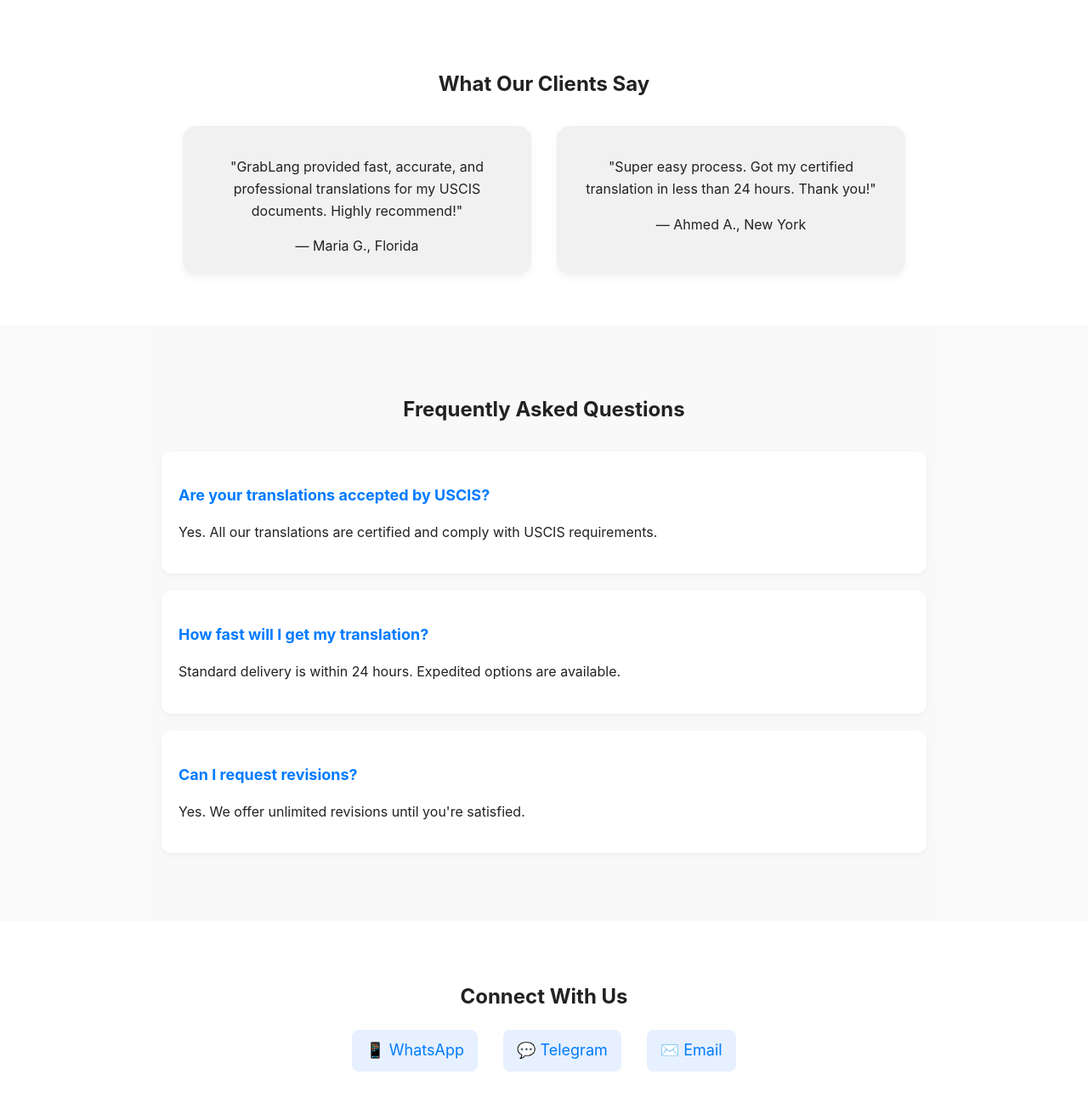
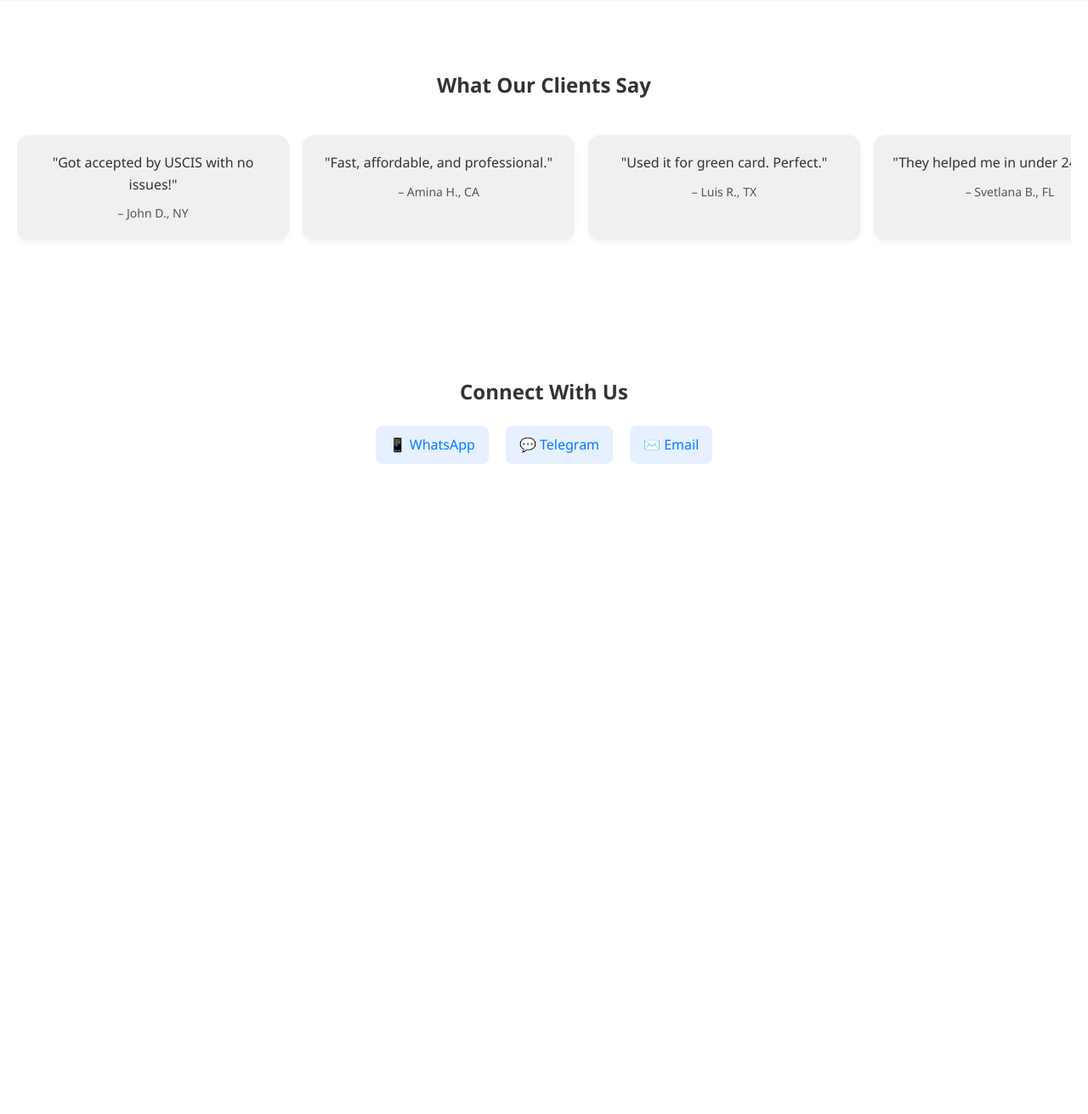
Before and after one commit to mussaiyev/GrabLang, a Flask app: page / in a window 1280 px wide. Shown: the part 2623-3934 px from the top of the page at 85% size. After the commit the page ends 3169 px from the top, so only its background shows below. Run offline with Flask 3, Linux system fonts and the light colour scheme.

Commit message:
some messee 3

```diff
--- a/static/main.css
+++ b/static/main.css
@@ -462,119 +462,68 @@ body {
 }
 
 
-/* === Enhancements === */
 
-@import url('https://fonts.googleapis.com/css2?family=Inter:wght@400;600;700&display=swap');
-
-body {
-  font-family: 'Inter', sans-serif;
-  background-color: #fafafa;
-  color: #222;
+/* === Custom Enhancements === */
+.trust-badges {
+  margin-top: 20px;
+  display: flex;
+  align-items: center;
+  gap: 16px;
+  flex-wrap: wrap;
 }
-
-.cta-button {
-  background-color: #007BFF;
-  color: white;
-  box-shadow: 0 4px 14px rgba(0, 123, 255, 0.25);
+.trust-badges img {
+  height: 40px;
 }
-
-.cta-button:hover {
-  background-color: #0056b3;
-  box-shadow: 0 6px 20px rgba(0, 123, 255, 0.4);
-  transform: scale(1.02);
+.trust-badges span {
+  font-size: 14px;
+  color: #444;
 }
-
-.hero-text h1 {
-  font-size: 36px;
-  font-weight: 700;
-}
-
-.logo::before {
-  content: "🌐 ";
-  font-size: 22px;
-  vertical-align: middle;
-}
-
-
-/* === More Enhancements === */
-
-/* ✅ Testimonials Section */
 .testimonials {
   padding: 60px 20px;
   background-color: #fff;
   text-align: center;
 }
-
-.testimonial-boxes {
+.testimonial-slider {
   display: flex;
-  flex-wrap: wrap;
-  justify-content: center;
-  gap: 30px;
-  margin-top: 30px;
+  overflow-x: auto;
+  gap: 16px;
+  scroll-snap-type: x mandatory;
+  padding: 20px 0;
 }
-
 .testimonial {
-  max-width: 360px;
-  background: #f1f1f1;
-  padding: 20px 25px;
-  border-radius: 16px;
-  box-shadow: 0 4px 10px rgba(0,0,0,0.05);
-  font-size: 16px;
-  line-height: 1.6;
-}
-
-/* ✅ FAQ Section */
-.faq {
-  padding: 60px 20px;
-  background: #f9f9f9;
-  max-width: 900px;
-  margin: auto;
-}
-
-.faq h2 {
-  text-align: center;
-  margin-bottom: 30px;
-}
-
-.faq-item {
-  margin-bottom: 20px;
+  min-width: 280px;
+  background: #f0f0f0;
   padding: 20px;
-  background: white;
-  border-radius: 12px;
+  border-radius: 14px;
+  scroll-snap-align: start;
   box-shadow: 0 2px 6px rgba(0,0,0,0.05);
 }
-
-.faq-item h3 {
-  margin-bottom: 10px;
-  font-size: 18px;
-  color: #007BFF;
+.testimonial span {
+  display: block;
+  margin-top: 10px;
+  color: #555;
+  font-size: 14px;
 }
-
-/* ✅ Social Media Section */
-.social-media {
-  padding: 50px 20px;
+.social-contact {
+  padding: 60px 20px;
+  text-align: center;
   background: #fff;
-  text-align: center;
 }
-
 .social-icons {
   display: flex;
   justify-content: center;
-  gap: 30px;
+  gap: 20px;
+  flex-wrap: wrap;
   margin-top: 20px;
-  flex-wrap: wrap;
 }
-
 .social-icons a {
-  font-size: 18px;
-  color: #007BFF;
-  text-decoration: none;
   background: #e6f0ff;
   padding: 10px 16px;
   border-radius: 8px;
-  transition: background 0.3s;
+  text-decoration: none;
+  font-weight: 500;
+  color: #007BFF;
 }
-
 .social-icons a:hover {
   background: #d0e3ff;
 }
--- a/templates/main.html
+++ b/templates/main.html
@@ -65,10 +65,10 @@
       <h1>Online translation services <span class="highlight">you can count on</span></h1>
       <p>Get certified translations starting at just $24.95 per page. Delivered in 24 hours. Simple. Fast. Reliable.</p>
       <a href="{{ url_for('index') }}" class="cta-button">Start Your Order</a>
-<div style="margin-top: 20px; display: flex; gap: 20px; flex-wrap: wrap; align-items: center;">
-  <img src="https://upload.wikimedia.org/wikipedia/commons/thumb/3/36/USCIS_Logo.svg/2560px-USCIS_Logo.svg.png" alt="USCIS Approved" style="height:40px;">
-  <img src="https://upload.wikimedia.org/wikipedia/en/thumb/1/1d/American_Translators_Association_logo.svg/1280px-American_Translators_Association_logo.svg.png" alt="ATA Member" style="height:40px;">
-  <span style="font-size:14px;color:#555;">SSL Secured | 100% Acceptance Guarantee</span>
+<div class="trust-badges">
+  <img src="https://cdn-icons-png.flaticon.com/512/535/535137.png" alt="USCIS Approved">
+  <img src="https://cdn-icons-png.flaticon.com/512/535/535234.png" alt="ATA Certified">
+  <span>Certified • Secure • 100% Acceptance Guarantee</span>
 </div>
 
     </div>
@@ -100,10 +100,10 @@
 
       <div class="card-buttons">
         <a href="{{ url_for('index') }}" class="cta-button">Start Your Order</a>
-<div style="margin-top: 20px; display: flex; gap: 20px; flex-wrap: wrap; align-items: center;">
-  <img src="https://upload.wikimedia.org/wikipedia/commons/thumb/3/36/USCIS_Logo.svg/2560px-USCIS_Logo.svg.png" alt="USCIS Approved" style="height:40px;">
-  <img src="https://upload.wikimedia.org/wikipedia/en/thumb/1/1d/American_Translators_Association_logo.svg/1280px-American_Translators_Association_logo.svg.png" alt="ATA Member" style="height:40px;">
-  <span style="font-size:14px;color:#555;">SSL Secured | 100% Acceptance Guarantee</span>
+<div class="trust-badges">
+  <img src="https://cdn-icons-png.flaticon.com/512/535/535137.png" alt="USCIS Approved">
+  <img src="https://cdn-icons-png.flaticon.com/512/535/535234.png" alt="ATA Certified">
+  <span>Certified • Secure • 100% Acceptance Guarantee</span>
 </div>
 
       </div>
@@ -173,42 +173,25 @@
   </script>
 
 
-<!-- ✅ Testimonials Section -->
+<!-- ✅ Testimonials -->
 <section class="testimonials">
   <h2>What Our Clients Say</h2>
-  <div class="testimonial-boxes">
-    <div class="testimonial">
-      <p>"GrabLang provided fast, accurate, and professional translations for my USCIS documents. Highly recommend!"</p>
-      <span>— Maria G., Florida</span>
-    </div>
-    <div class="testimonial">
-      <p>"Super easy process. Got my certified translation in less than 24 hours. Thank you!"</p>
-      <span>— Ahmed A., New York</span>
-    </div>
+  <div class="testimonial-slider">
+    <div class="testimonial">"Got accepted by USCIS with no issues!" <span>– John D., NY</span></div>
+    <div class="testimonial">"Fast, affordable, and professional." <span>– Amina H., CA</span></div>
+    <div class="testimonial">"Used it for green card. Perfect." <span>– Luis R., TX</span></div>
+    <div class="testimonial">"They helped me in under 24 hours!" <span>– Svetlana B., FL</span></div>
+    <div class="testimonial">"Certified and notarized just as promised." <span>– Chen M., WA</span></div>
+    <div class="testimonial">"Super reliable team!" <span>– David P., MA</span></div>
+    <div class="testimonial">"My go-to translation service." <span>– Fatima S., IL</span></div>
+    <div class="testimonial">"Top-notch work every time." <span>– Robert L., NJ</span></div>
+    <div class="testimonial">"Extremely fast turnaround." <span>– Karla G., CO</span></div>
+    <div class="testimonial">"I recommend them to all my clients." <span>– Natalya F., AZ</span></div>
   </div>
 </section>
 
-
-<!-- ✅ FAQ Section -->
-<section class="faq">
-  <h2>Frequently Asked Questions</h2>
-  <div class="faq-item">
-    <h3>Are your translations accepted by USCIS?</h3>
-    <p>Yes. All our translations are certified and comply with USCIS requirements.</p>
-  </div>
-  <div class="faq-item">
-    <h3>How fast will I get my translation?</h3>
-    <p>Standard delivery is within 24 hours. Expedited options are available.</p>
-  </div>
-  <div class="faq-item">
-    <h3>Can I request revisions?</h3>
-    <p>Yes. We offer unlimited revisions until you're satisfied.</p>
-  </div>
-</section>
-
-
-<!-- ✅ Social Media Icons -->
-<section class="social-media">
+<!-- ✅ Contact Methods -->
+<section class="social-contact">
   <h2>Connect With Us</h2>
   <div class="social-icons">
     <a href="https://wa.me/12074004502" target="_blank">📱 WhatsApp</a>
```
